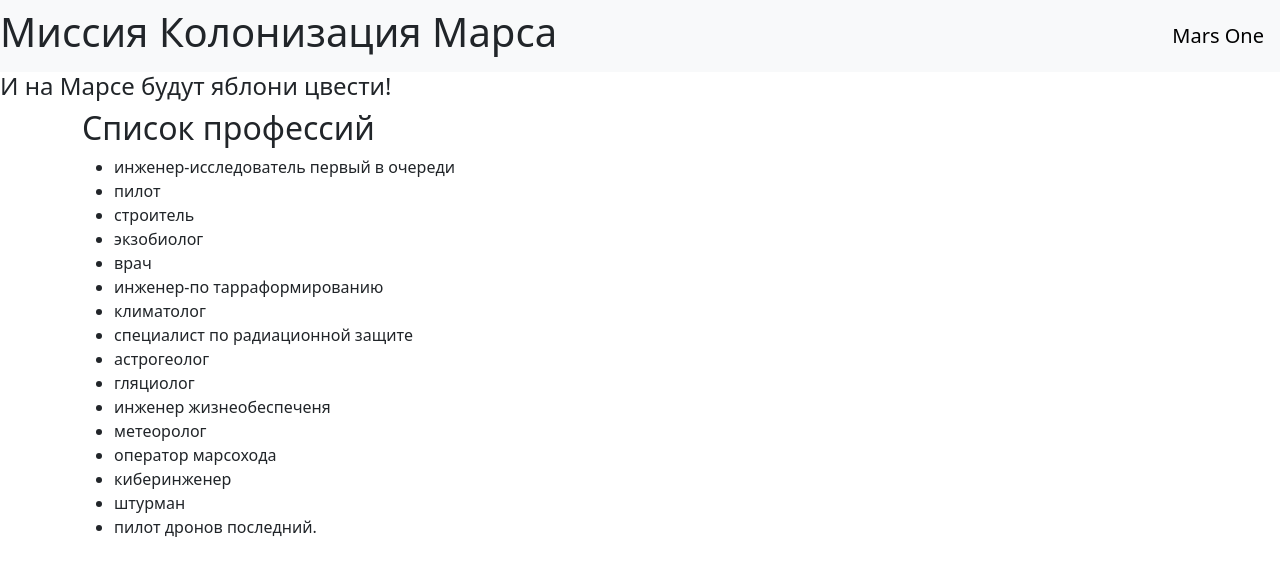
After one commit to Yulakheylo/qwq, a Flask app: page /list_prof/1 in a window 1280 px wide. The commit adds this page. Shown: the top 576 px of the page. Run offline with Flask 3, Linux system fonts and the light colour scheme.

Commit message:
задача 3

```diff
--- a/main.py
+++ b/main.py
@@ -14,5 +14,10 @@
     return render_template('training.html', title="Тренировки в полете", prof=prof.lower())
 
 
+@app.route('/list_prof/<list>')
+def lis(list):
+    return render_template('list_prof.html', title="Список профессий", ol_ul=list.lower())
+
+
 if __name__ == '__main__':
     app.run(port=8080, host='127.0.0.1')
--- /dev/null
+++ b/templates/list_prof.html
@@ -0,0 +1,33 @@
+{% extends "base.html" %}
+
+{% block content %}
+    {% if 'ol' in ol_ul%}
+        <div>
+            <h2>Список профессий</h2>
+            {% set user_list = ['инженер-исследователь', 'пилот', 'строитель', 'экзобиолог', 'врач',
+                'инженер-по тарраформированию', 'климатолог', 'специалист по радиационной защите',
+                'астрогеолог', 'гляциолог', 'инженер жизнеобеспеченя', 'метеоролог', 'оператор марсохода', 'киберинженер',
+                'штурман', 'пилот дронов'] %}
+        <ol>
+            {% for user in user_list %}
+            <li>{{ user }} {% if loop.first %} первый в очереди {% elif loop.last %} последний. {% endif %}
+            </li>
+            {% endfor %}
+        </ol>
+        </div>
+    {% else %}
+        <div>
+            <h2>Список профессий</h2>
+            {% set user_list = ['инженер-исследователь', 'пилот', 'строитель', 'экзобиолог', 'врач',
+                'инженер-по тарраформированию', 'климатолог', 'специалист по радиационной защите',
+                'астрогеолог', 'гляциолог', 'инженер жизнеобеспеченя', 'метеоролог', 'оператор марсохода', 'киберинженер',
+                'штурман', 'пилот дронов'] %}
+        <ul>
+            {% for user in user_list %}
+            <li>{{ user }} {% if loop.first %} первый в очереди {% elif loop.last %} последний. {% endif %}
+            </li>
+            {% endfor %}
+        </ul>
+        </div>
+    {% endif %}
+{% endblock %}
--- a/templates/training.html
+++ b/templates/training.html
@@ -1,4 +1,3 @@
-
 {% extends "base.html" %}
 
 {% block content %}
```
